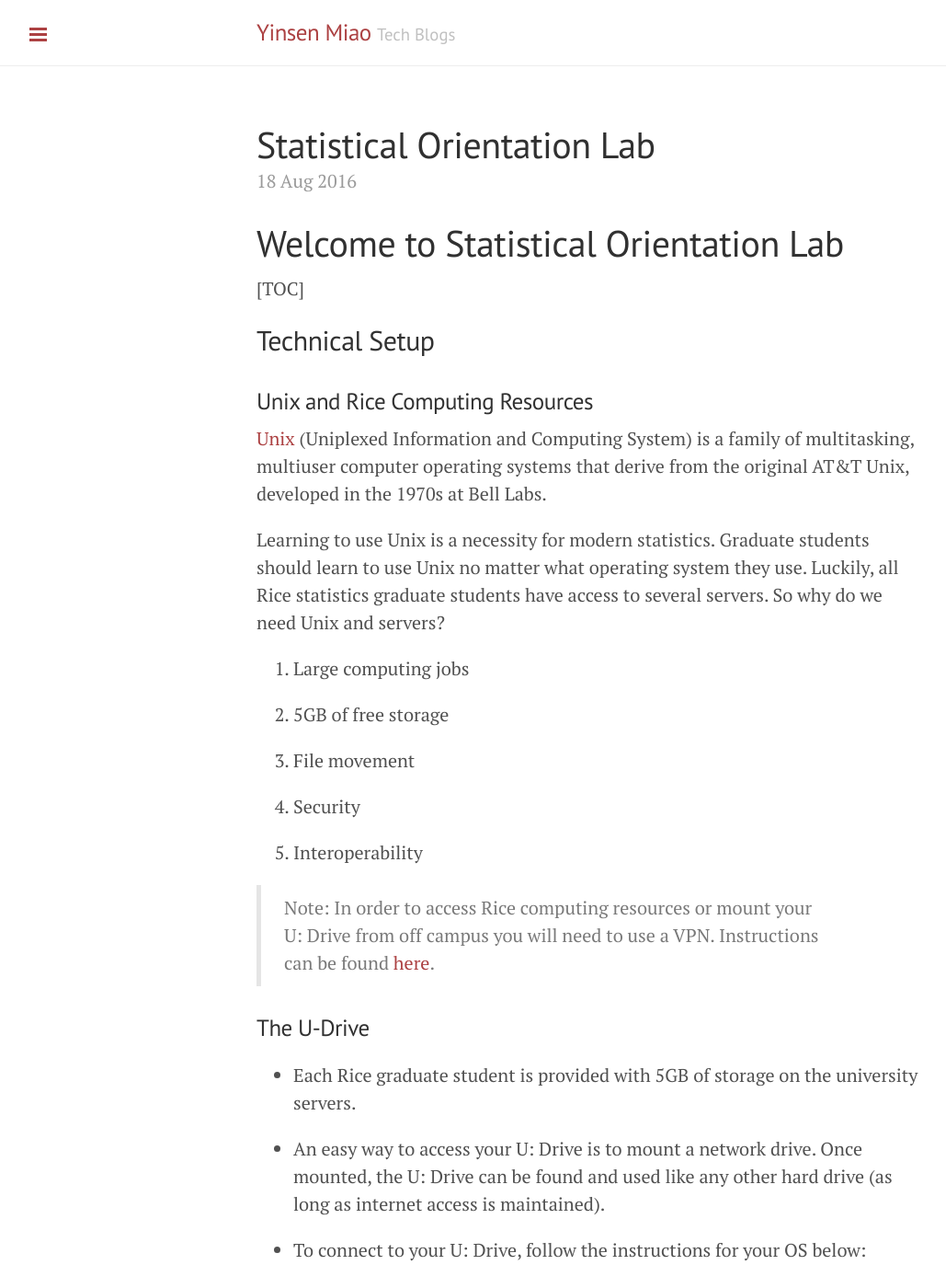
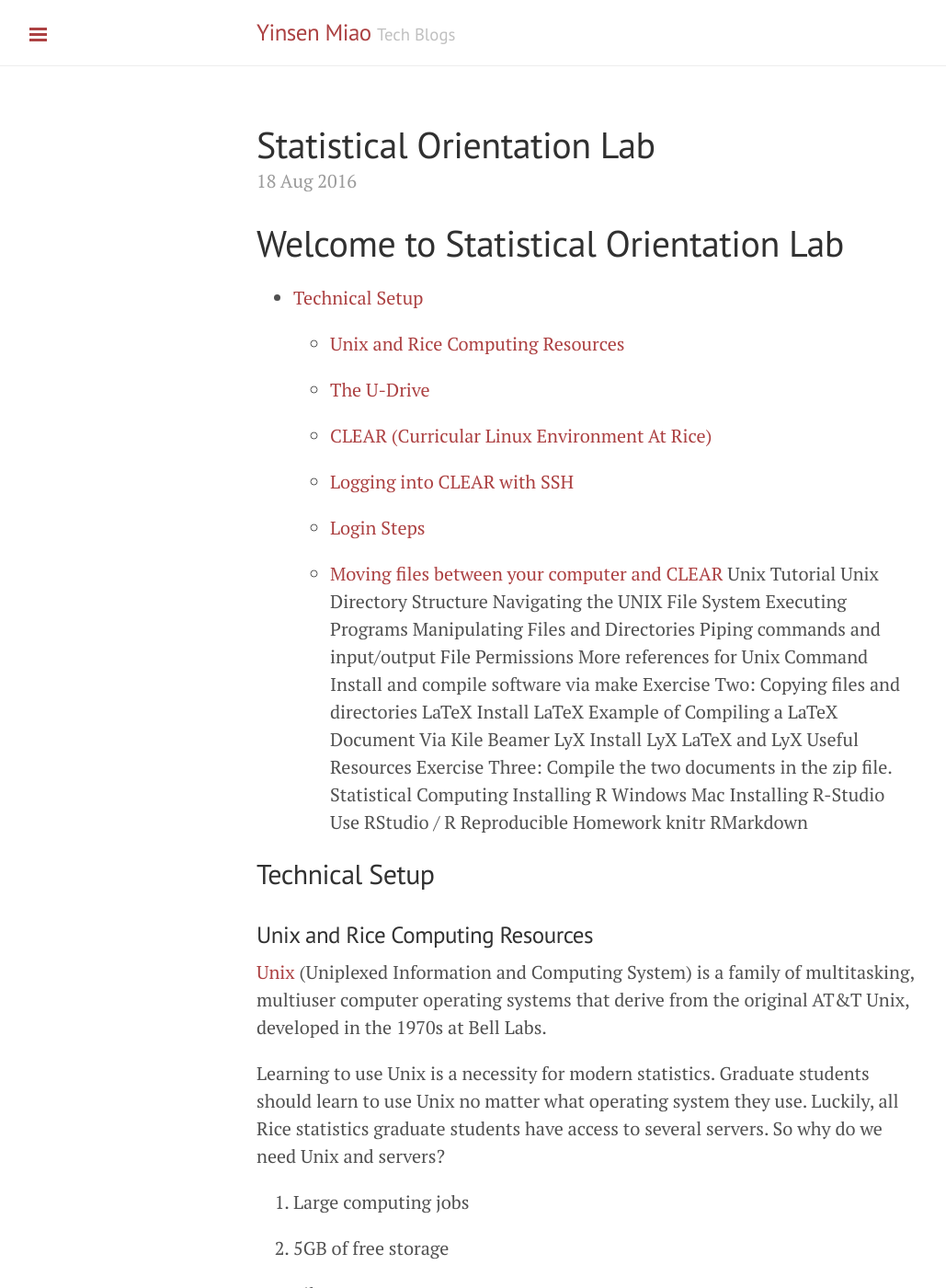
Before and after one commit to yinsenm/yinsenm.github.io, a Jekyll site: the page built from _posts/2016-8-18-Orientation_Lab.md, in a window 1280 px wide and 1400 px high. Shown: the whole window at 92% size, without its empty margins (1-1030 px from the left). Built offline with Jekyll 4.4.1, drawn with Linux system fonts in a browser that asks for light colours; a script that is not in the unit is left out; comment, search, counter and statistics services are not loaded; some of the changed text lies outside the part shown.

Commit message:
Tutorial 4

```diff
--- a/_posts/2016-8-18-Orientation_Lab.md
+++ b/_posts/2016-8-18-Orientation_Lab.md
@@ -4,7 +4,41 @@ title: Statistical Orientation Lab
 ---
 Welcome to Statistical Orientation Lab
 ===========================
-[TOC]
+
+- [Technical Setup](#1)
+	- [Unix and Rice Computing Resources](#1.1)
+	- [The U-Drive](#1.2)
+	- [CLEAR (Curricular Linux Environment At Rice)](#1.3)
+	- [Logging into CLEAR with SSH](#1.4)
+	- [Login Steps](#1.5)
+	- [Moving files between your computer and CLEAR](#1.6)
+Unix Tutorial
+Unix Directory Structure
+Navigating the UNIX File System
+Executing Programs
+Manipulating Files and Directories
+Piping commands and input/output
+File Permissions
+More references for Unix Command
+Install and compile software via make
+Exercise Two: Copying files and directories
+LaTeX
+Install LaTeX
+Example of Compiling a LaTeX Document Via Kile
+Beamer
+LyX
+Install LyX
+LaTeX and LyX Useful Resources
+Exercise Three: Compile the two documents in the zip file.
+Statistical Computing
+Installing R
+Windows
+Mac
+Installing R-Studio
+Use RStudio / R
+Reproducible Homework
+knitr
+RMarkdown
 
 ## Technical Setup
 
@@ -33,7 +67,7 @@ So why do we need Unix and servers?
 	 - [Mactintosh](https://docs.rice.edu/confluence/x/IQM9)
 	 - [Linux](https://docs.rice.edu/confluence/x/84Gj)
 
-#### Exercise One: Mounting U Drive
+**Exercise One: Mounting U Drive**
 
 - Follow instructions for your OS given above
 - Find your U Drive and explore it.
@@ -376,7 +409,7 @@ There are a couple of resources that can be useful for learning how to use LaTeX
 Statistical Computing
 ---------------------------------------------------------
 
-R is a programming language and software environment for statistical computing and graphics (https://www.r-project.org/). More importantly, R will be used a lot for some courses at Rice. While you will likely have lots of practice in your courses, picking it up quickly will be extremely helpful.
+[R](https://www.r-project.org/) is a programming language and software environment for statistical computing and graphics . More importantly, R will be used a lot for some courses at Rice. While you will likely have lots of practice in your courses, picking it up quickly will be extremely helpful.
 
 It's free, open source, widely used among statisticians and data miners for developing statistical software and data analysis.
 
```
Also changed, not shown: other parts of _posts/2016-8-18-Orientation_Lab.md (+4 -5 lines).
